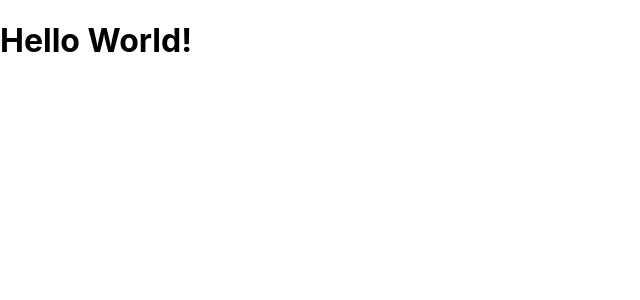
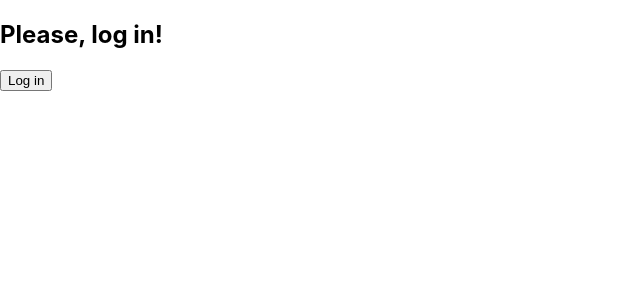
Before and after one commit to leomurca/if-salas-web, a React (Create React App) app: page / in a window 1280 px wide. Shown: the top 300 px of the page, without its empty margins (0-640 px from the left). Built offline with nearby package versions, Linux system fonts and the light colour scheme.

Commit message:
Add simple authentication logic

```diff
--- a/src/App.js
+++ b/src/App.js
@@ -1,5 +1,13 @@
+import { lazy } from 'react';
+import { useUser } from './context/user';
+
+const AuthenticatedApp = lazy(() => import('./AuthenticatedApp'));
+const UnauthenticatedApp = lazy(() => import('./UnauthenticatedApp'));
+
 function App() {
-  return <h1>Hello World!</h1>;
+  const user = useUser();
+
+  return <div>{user ? <AuthenticatedApp /> : <UnauthenticatedApp />}</div>;
 }
 
 export default App;
--- /dev/null
+++ b/src/AuthenticatedApp.js
@@ -0,0 +1,15 @@
+import { useAuthState } from './context/auth';
+
+function AuthenticatedApp() {
+  const { logout, isPending } = useAuthState();
+
+  return (
+    <div>
+      <h2>You're logged in!</h2>
+      <button onClick={logout}>Logout</button>
+      {isPending && <h1>Loading...</h1>}
+    </div>
+  );
+}
+
+export default AuthenticatedApp;
--- /dev/null
+++ b/src/UnauthenticatedApp.js
@@ -0,0 +1,15 @@
+import { useAuthState } from './context/auth';
+
+function UnauthenticatedApp() {
+  const { login, isPending } = useAuthState();
+
+  return (
+    <div>
+      <h2>Please, log in!</h2>
+      <button onClick={login}>Log in</button>
+      {isPending && <h1>Loading...</h1>}
+    </div>
+  );
+}
+
+export default UnauthenticatedApp;
--- /dev/null
+++ b/src/context/auth.js
@@ -0,0 +1,59 @@
+import { createContext, useContext, useState } from 'react';
+
+const sleep = time => new Promise(resolve => setTimeout(resolve, time));
+const getUser = () => sleep(1000).then(() => ({ username: 'Leonardo' }));
+
+const AuthContext = createContext();
+
+function AuthProvider(props) {
+  const [state, setState] = useState({
+    status: 'idle',
+    user: null,
+    error: null,
+  });
+
+  if (state.status === 'error' && state.error) {
+    return (
+      <div>
+        <h1>Something went wrong!</h1>
+        <pre>{state.error.message ?? 'Unhandled error!'}</pre>
+      </div>
+    );
+  }
+
+  const login = () => {
+    setState({ ...state, status: 'pending' });
+    return getUser().then(user =>
+      setState({ status: 'success', user: user, error: null })
+    );
+  };
+
+  const logout = () => {
+    setState({ ...state, status: 'pending' });
+    return getUser().then(() =>
+      setState({ status: 'success', user: null, error: null })
+    );
+  };
+
+  return <AuthContext.Provider value={{ state, login, logout }} {...props} />;
+}
+
+function useAuthState() {
+  const { state, login, logout } = useContext(AuthContext);
+  const isPending = state.status === 'pending';
+  const isError = state.status === 'error';
+  const isSuccess = state.status === 'success';
+  const isAuthenticated = state.user && isSuccess;
+
+  return {
+    user: state.user,
+    isPending,
+    isError,
+    isSuccess,
+    isAuthenticated,
+    login,
+    logout,
+  };
+}
+
+export { AuthProvider, useAuthState };
--- /dev/null
+++ b/src/context/index.js
@@ -0,0 +1,12 @@
+import { AuthProvider } from './auth';
+import { UserProvider } from './user';
+
+function AppProviders({ children }) {
+  return (
+    <AuthProvider>
+      <UserProvider>{children}</UserProvider>
+    </AuthProvider>
+  );
+}
+
+export default AppProviders;
--- /dev/null
+++ b/src/context/user.js
@@ -0,0 +1,14 @@
+import { createContext, useContext } from 'react';
+import { useAuthState } from './auth';
+
+const UserContext = createContext();
+
+function UserProvider(props) {
+  return <UserContext.Provider value={useAuthState().user} {...props} />;
+}
+
+function useUser() {
+  return useContext(UserContext);
+}
+
+export { UserProvider, useUser };
--- a/src/index.js
+++ b/src/index.js
@@ -3,11 +3,14 @@ import ReactDOM from 'react-dom/client';
 import './index.css';
 import App from './App';
 import reportWebVitals from './reportWebVitals';
+import AppProviders from './context';
 
 const root = ReactDOM.createRoot(document.getElementById('root'));
 root.render(
   <React.StrictMode>
-    <App />
+    <AppProviders>
+      <App />
+    </AppProviders>
   </React.StrictMode>
 );
 
```
